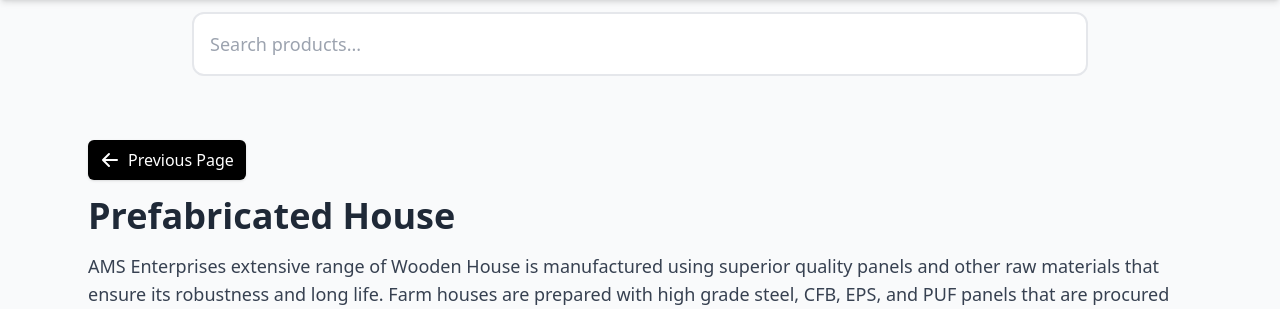
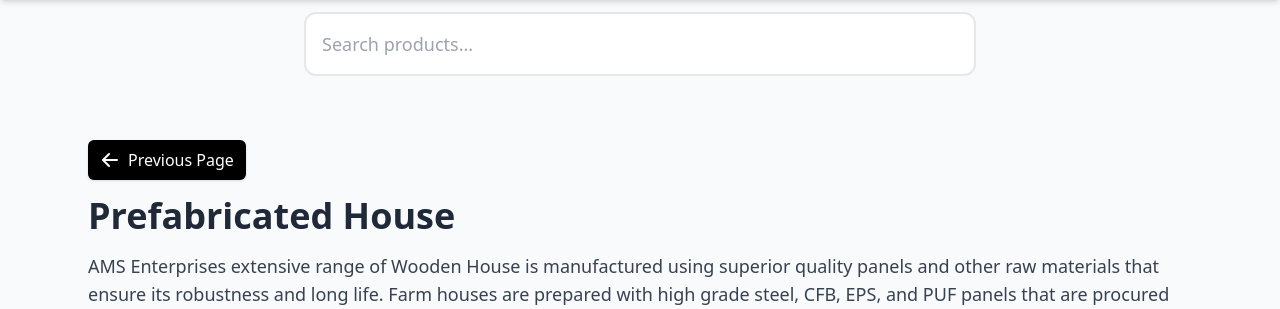
Before and after one commit to SahilGupta99/Product-Management, a Flask app: page /category/21 in a window 1280 px wide. Shown: the part 68-377 px from the top of the page. Run offline with Flask 2, Linux system fonts and the light colour scheme; data comes from the database, SQL or seed files in the repository; some libraries are stand-ins or nearby versions.

Commit message:
minimises searchbar

```diff
--- a/templates/category.html
+++ b/templates/category.html
@@ -108,7 +108,7 @@
     <main>
 
     <!-- Search Bar with Dropdown -->
-    <div class="max-w-4xl mx-auto mb-10 relative">
+    <div class="max-w-2xl mx-auto mb-10 relative">
         <input type="text" id="searchInput" placeholder="Search products..."
             class="w-full p-4 text-lg border-2 rounded-xl focus:ring-2 focus:ring-indigo-500 focus:border-indigo-500 pr-10"
             oninput="toggleClearButton()" onfocus="showSearchDropdown()">
```
